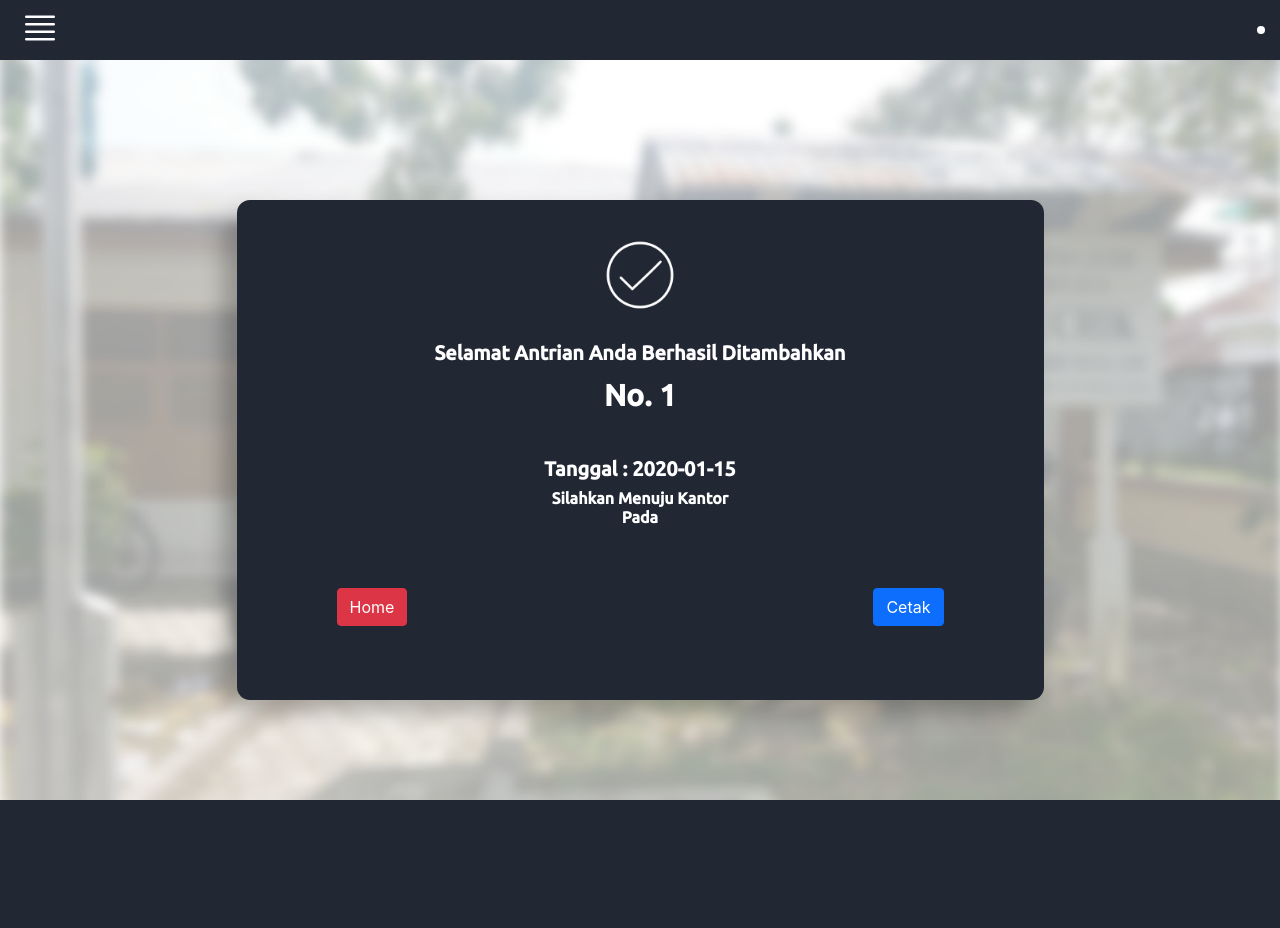
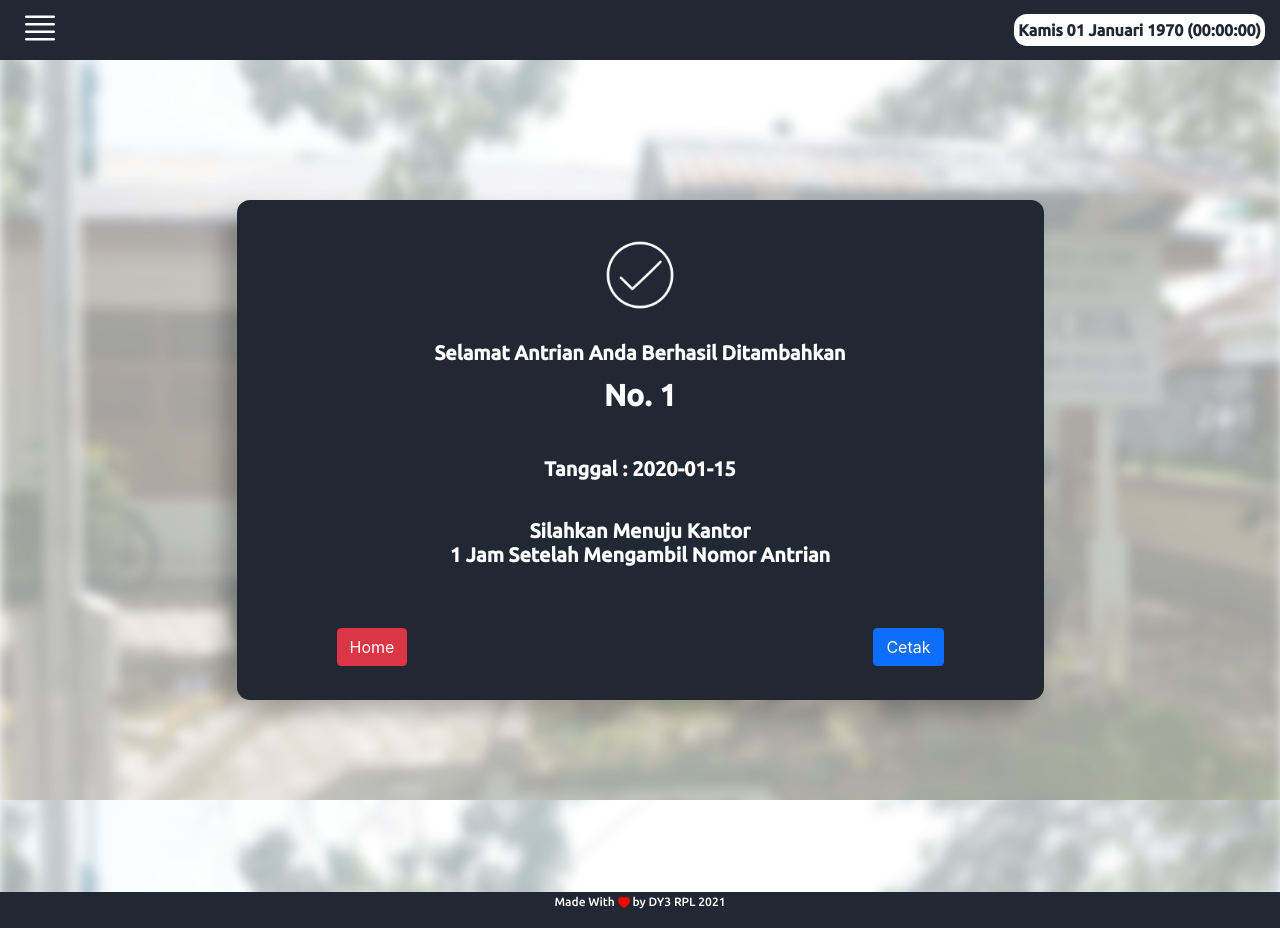
Before and after one commit to lifeofrifai/INF206-2021-3-SIAGAM, a PHP site: page /siagam/result-antrian.php in a window 1280 px wide. Before the commit the page ends 800 px from the top, so only its background shows below. Run offline with PHP 8.4, Linux system fonts and the light colour scheme; tables that the repository leaves empty hold one stand-in row (values such as "Sample post"); data that the repository does not hold is empty.

Commit message:
menambahkan file hasil antrian yang telah selesai

```diff
--- a/result-antrian.php
+++ b/result-antrian.php
@@ -10,11 +10,13 @@
 
 <head>
     <title>Halaman Antrian</title>
+    <link rel="icon" type="image/png" href="img/icons/icon-siagam.png">
 
     <link href="https://cdn.jsdelivr.net/npm/bootstrap@5.0.0-beta3/dist/css/bootstrap.min.css" rel="stylesheet" integrity="sha384-eOJMYsd53ii+scO/bJGFsiCZc+5NDVN2yr8+0RDqr0Ql0h+rP48ckxlpbzKgwra6" crossorigin="anonymous">
     <link rel="preconnect" href="https://fonts.gstatic.com">
     <link href="https://fonts.googleapis.com/css2?family=Ubuntu:wght@500&display=swap" rel="stylesheet">
     <link rel="stylesheet" href="css/style-navbar.css">
+    <link rel="stylesheet" href="css/footer.css">
 
     <style>
         body {
@@ -36,7 +38,7 @@
     </style>
 </head>
 
-<body onload="renderTime();">
+<body >
     <div id="mySidenav" class="sidenav">
     <a href="javascript:void(0)" class="closebtn" onclick="closeNav()">&times;</a>
     <a href="index.php">Home</a>
@@ -52,7 +54,7 @@
                 d="M2 12.5a.5.5 0 0 1 .5-.5h11a.5.5 0 0 1 0 1h-11a.5.5 0 0 1-.5-.5zm0-3a.5.5 0 0 1 .5-.5h11a.5.5 0 0 1 0 1h-11a.5.5 0 0 1-.5-.5zm0-3a.5.5 0 0 1 .5-.5h11a.5.5 0 0 1 0 1h-11a.5.5 0 0 1-.5-.5zm0-3a.5.5 0 0 1 .5-.5h11a.5.5 0 0 1 0 1h-11a.5.5 0 0 1-.5-.5z" />
         </svg></span>
     </div>
-    <div id="clockDisplay" class="clock">
+    <div id="jamSiagam" class="clock">
 
     </div>
 
@@ -73,9 +75,9 @@
         <div class="justify-content-center ">
             <h2 style="text-align : center; margin-top : 2%; font-weight: bold; font-size: 20px; color:white; font-family: ubuntu; ">Tanggal : <?php echo $hasil ['tanggal'] ?></h2>
         </div>
-
+        <br>
         <div class="justify-content-center ">
-            <h2 style="text-align : center; margin-top : 1%; font-weight: bold; font-size: 16px; color:white; font-family: ubuntu; ">Silahkan Menuju Kantor<br>Pada <?php echo $hasil ['sesi'] ?> </h2>
+            <h2 style="text-align : center; margin-top : 1%; font-weight: bold; font-size: 20px; color:white; font-family: ubuntu; ">Silahkan Menuju Kantor<br> 1 Jam Setelah Mengambil Nomor Antrian </h2>
         </div>
 
         <div class="d-grid gap-2 d-md-block " style="margin-top: 10%; ">
@@ -88,8 +90,15 @@
                 <a href="cetak.php" target="_blank"></p><button class=" btn btn-primary " type="button ">Cetak</button></a>
         </div>
 
+        <div class="footer" style="margin-bottom: -10%; font-family: 'Ubuntu', 'sans-serif';">
+        <p>Made With <svg xmlns="http://www.w3.org/2000/svg" width="12" height="12" fill="red" class="bi bi-heart-fill" viewBox="0 0 16 16">
+    <path fill-rule="evenodd" d="M8 1.314C12.438-3.248 23.534 4.735 8 15-7.534 4.736 3.562-3.248 8 1.314z"/>
+    </svg> by DY3 RPL 2021</p>
+    </div>
+
         <script src="https://cdn.jsdelivr.net/npm/bootstrap@5.0.0/dist/js/bootstrap.bundle.min.js " integrity="sha384-p34f1UUtsS3wqzfto5wAAmdvj+osOnFyQFpp4Ua3gs/ZVWx6oOypYoCJhGGScy+8 " crossorigin="anonymous "></script>
         <script src="Js/navbar.js "></script>
+
 </body>
 
 </html>
```
